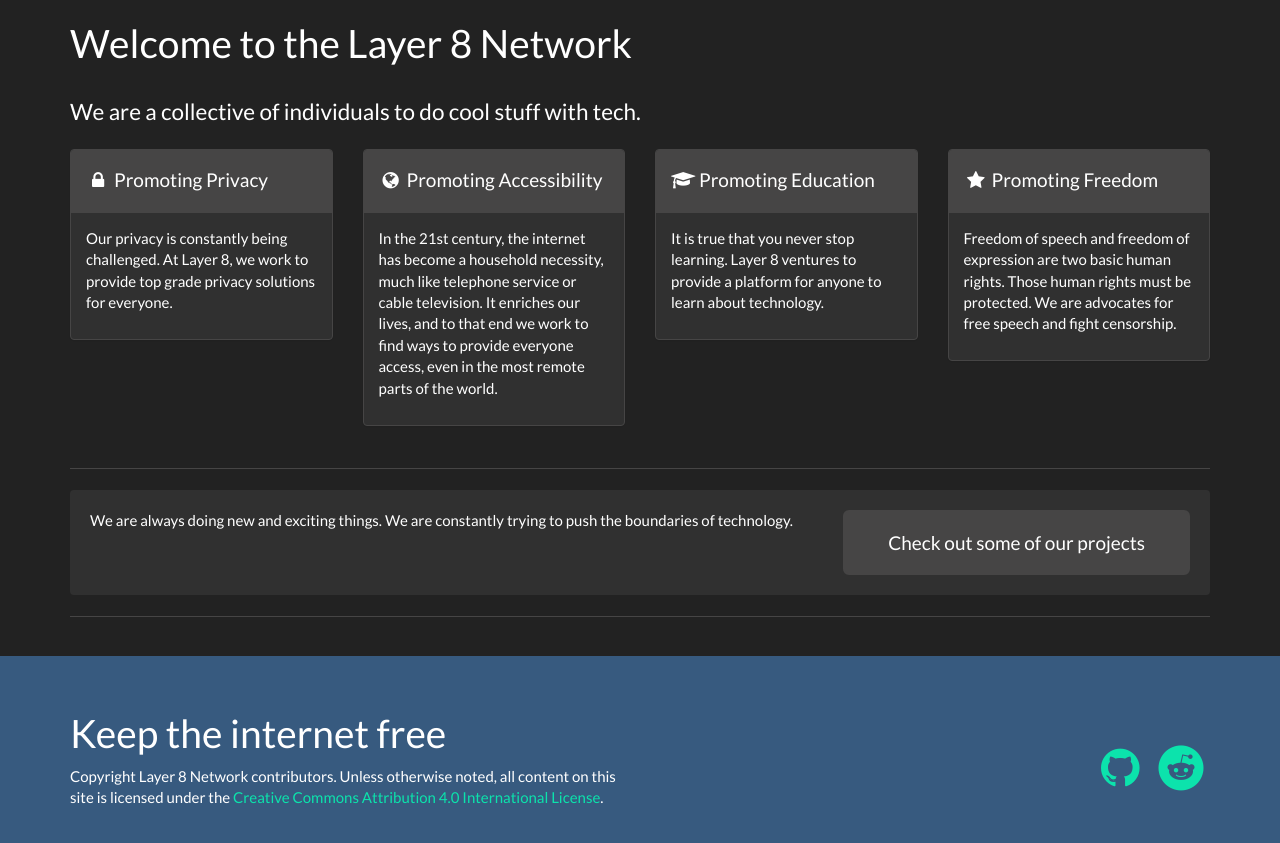
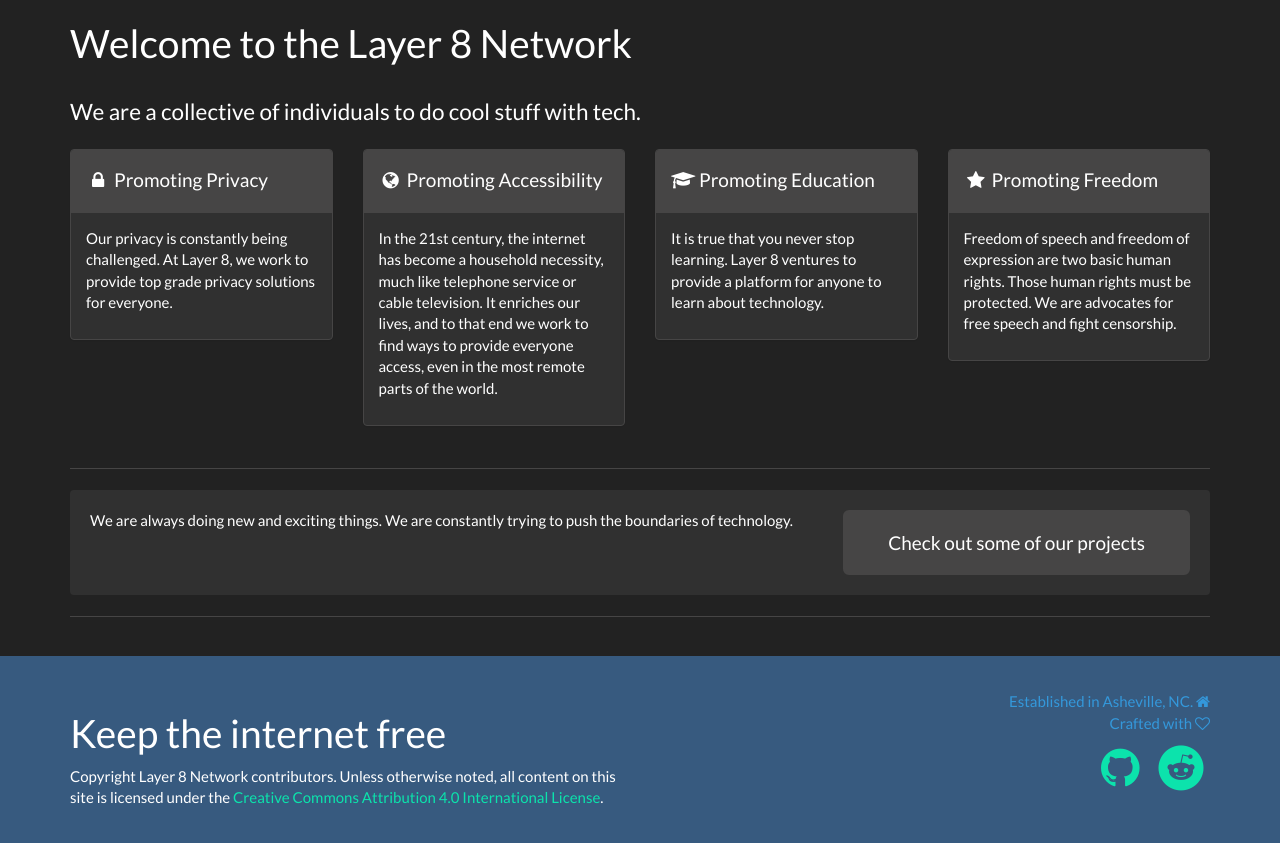
Before and after one commit to layer8x/layer8-site, a Jekyll site: the page built from index.html, in a window 1280 px wide and 1174 px high. Shown: the part 320-1163 px from the top of the window. Built offline with Jekyll 4.4.1, drawn with Linux system fonts in a browser that asks for light colours; nearby versions of some CDN libraries.

Commit message:
footer text info

```diff
--- a/_includes/footer.html
+++ b/_includes/footer.html
@@ -12,8 +12,8 @@
       </div>
       <div class="col-sm-6">
         <p class="text-info text-right">
-          <br>
-          <br>
+           Established in Asheville, NC. <i class="fa fa-home"></i><br>
+           Crafted with <i class="fa fa-heart-o"></i>
         </p>
         <div class="row">
           <div class="col-md-12 hidden-lg hidden-md hidden-sm text-left">
```
